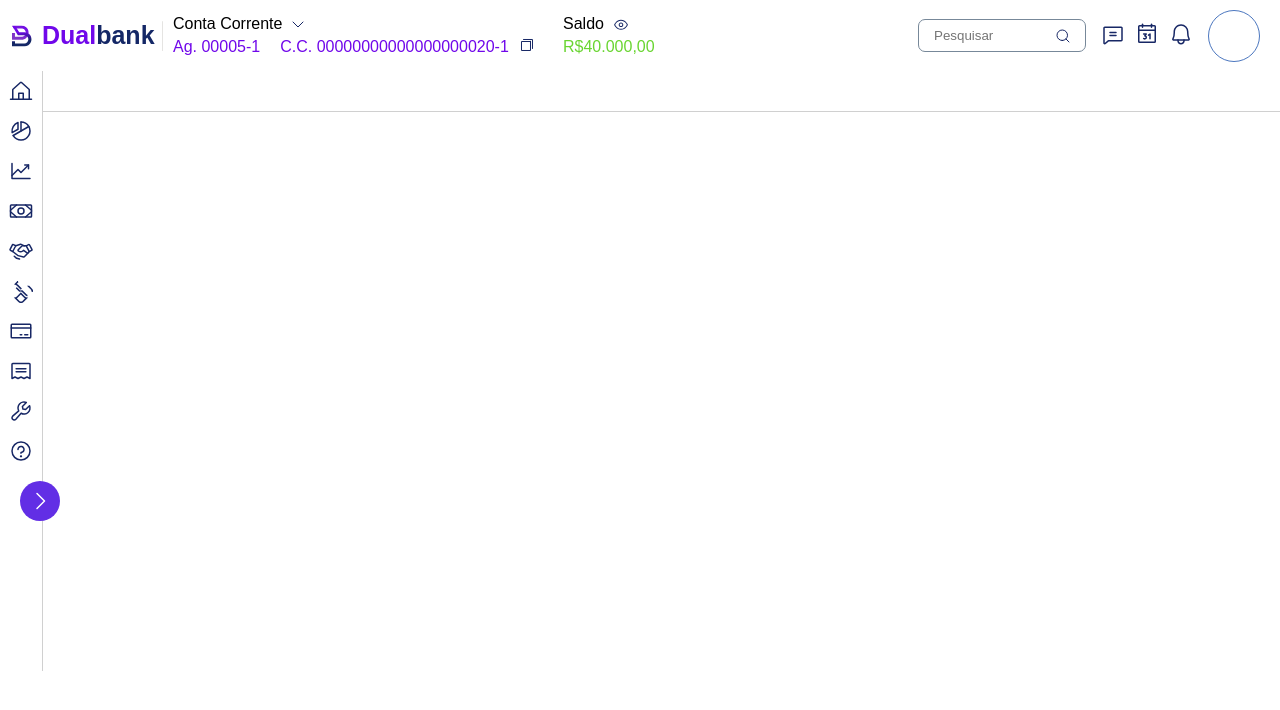
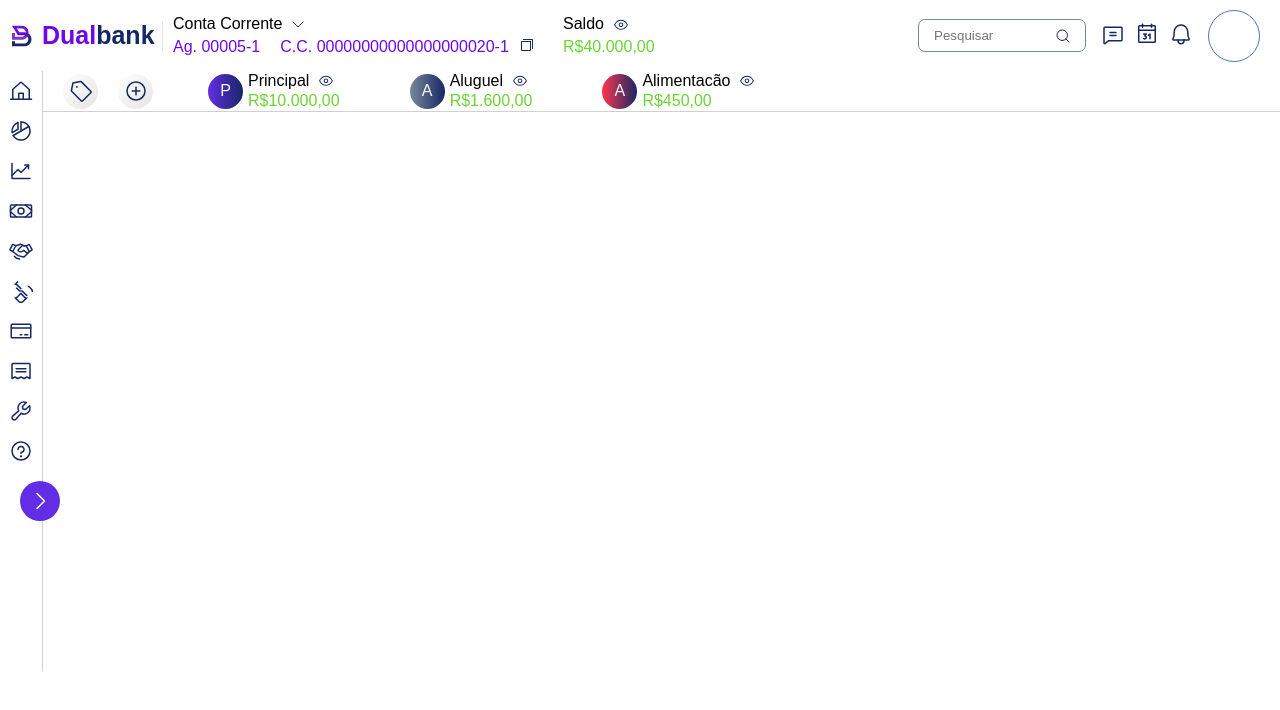
Before and after one commit to AstronautoLunar/dualbank, a Next.js app: page / in a window 1280 px wide. Shown: the top 710 px of the page. Built offline with nearby package versions, Linux system fonts and the light colour scheme.

Commit message:
Adicinado o subheader

```diff
--- a/src/components/SubHeader/index.tsx
+++ b/src/components/SubHeader/index.tsx
@@ -1,11 +1,53 @@
 import styles from './styles.module.scss';
 
-
+import { ButtonMain, ItemSubHeader } from '../UI';
 
 export default function SubHeader() {
     return (
         <div id={styles.containerSubHeader}>
-
+            <div id={styles.buttonsSubHeader}>
+                <ButtonMain src="/tag.svg"/>
+                <ButtonMain src="/PlusCircle.svg"/>
+            </div>
+            <div id={styles.divisaoMoney}>
+                <ItemSubHeader
+                    imageLetra="P"
+                    nomeTipoConta="Principal"
+                    valorConta="R$10.000,00"
+                    linearGradient={
+                        {
+                            color1: '#622EE5',
+                            color2: '#172765',
+                        }
+                    }
+                />
+                <ItemSubHeader
+                    imageLetra="A"
+                    nomeTipoConta="Aluguel"
+                    valorConta="R$1.600,00"
+                    linearGradient={
+                        {
+                            color1: '#778899',
+                            color2: '#172765',
+                        }
+                    }
+                />
+                <ItemSubHeader
+                    imageLetra="A"
+                    nomeTipoConta="Alimentacão"
+                    valorConta="R$450,00"
+                    linearGradient={
+                        {
+                            color1: '#FF354E',
+                            color2: '#172765',
+                        }
+                    }
+                />
+            </div>
         </div>
     );
 }
+
+/**
+ * imageLetra , nomeTipoConta, valorConta, linearGradient
+ */
--- a/src/components/SubHeader/styles.module.scss
+++ b/src/components/SubHeader/styles.module.scss
@@ -6,5 +6,18 @@ div#containerSubHeader {
     align-items: center;
     justify-content: flex-start;
 
+
     border-bottom: 1px solid rgba(20, 20, 20, 0.2);
+
+    div#buttonsSubHeader {
+        display: flex;
+        align-items: center;
+
+        margin: 0 10px;
+    }
+
+    div#divisaoMoney {
+        display: flex;
+        align-items: center;
+    }
 }
--- a/src/components/UI/ButtonMain/index.tsx
+++ b/src/components/UI/ButtonMain/index.tsx
@@ -1,9 +1,9 @@
 import styles from './styles.module.scss';
 
-export default function ButtonMain() {
+export default function ButtonMain({ src }) {
     return (
         <div id={styles.buttonMain}>
-            <img/>
+            <img src={src}/>
         </div>
     );
 }
--- a/src/components/UI/ButtonMain/styles.module.scss
+++ b/src/components/UI/ButtonMain/styles.module.scss
@@ -1,6 +1,15 @@
 div#buttonMain {
-    width: 30px;
-    height: 30px;
+    width: 35px;
+    height: 35px;
 
-    background-color: blue;
+    display: flex;
+    justify-content: center;
+    align-items: center;
+
+    border-radius: 35px;
+
+    margin: 0 10px;
+
+    background: linear-gradient(135deg, #FFFFFF 0%, #E5E4E2 100%);
+
 }
--- /dev/null
+++ b/src/components/UI/ItemSubHeader/index.tsx
@@ -0,0 +1,70 @@
+import styles from './styles.module.scss';
+
+import { useState } from 'react';
+
+type ItemSubHeaderType = {
+    imageLetra: string;
+    nomeTipoConta: string;
+    valorConta: string;
+    linearGradient: {
+        color1: string;
+        color2: string;
+    };
+}
+
+export default function ItemSubHeader({ imageLetra , nomeTipoConta, valorConta, linearGradient }: ItemSubHeaderType) {
+
+    let [ mostrarDinheiro, setMostrarDinheiro ] = useState(true);
+
+    function mostrarDinheiroFunc() {
+        setMostrarDinheiro(mostrarDinheiro = !mostrarDinheiro);
+    }
+
+    return (
+        <div id={styles.container}>
+
+            <div
+                style={{ background: `linear-gradient(89.96deg, ${linearGradient.color1} 0.06%, ${linearGradient.color2} 99.94%)`}}
+                id={styles.imageTipoDinheiro}>
+
+                <span>{ imageLetra }</span>
+
+            </div>
+
+            <div id={styles.barraConta}>
+
+                <div id={styles.topBarraConta}>
+                    <span>{ nomeTipoConta }</span>
+
+                    {
+                        mostrarDinheiro
+                        ?
+                        <img
+                            onClick={() => mostrarDinheiroFunc()}
+                            src="/eyeNoMark.svg"alt="mostrar"/>
+                        :
+                        <img
+                            onClick={() => mostrarDinheiroFunc()}
+                            src="/eyeMark.svg"
+                            alt="esconder"/>
+
+                    }
+                </div>
+
+                {
+                    mostrarDinheiro
+                    ?
+                    <span
+                        className={styles.moneyColor}
+                    >{ valorConta }</span>
+                    :
+                    <span
+                        className={styles.moneyColor}
+                    >R$xx.xxx.xx</span>
+                }
+
+            </div>
+
+        </div>
+    )
+}
--- /dev/null
+++ b/src/components/UI/ItemSubHeader/styles.module.scss
@@ -0,0 +1,45 @@
+div#container {
+
+    display: flex;
+
+    margin: 0 35px;
+
+    div#imageTipoDinheiro {
+        width: 35px;
+        height: 35px;
+
+        border-radius: 35px;
+
+        // background: linear-gradient(89.96deg, #622EE5 0.06%, #172765 99.94%);
+
+        color: white;
+
+        justify-content: center;
+    }
+
+    div#barraConta {
+        display: flex;
+        flex-direction: column;
+        align-items: flex-start;
+        justify-content: center;
+
+        margin-left: 5px;
+
+        div#topBarraConta {
+            margin-bottom: 2.5px;
+
+            img {
+                margin-left: 10px;
+            }
+        }
+
+        span.moneyColor {
+            color: var(--green);
+        }
+    }
+}
+
+div#container, div#imageTipoDinheiro, div#imageTipoDinheiro, div#topBarraConta {
+    display: flex;
+    align-items: center;
+}
--- a/src/components/UI/index.tsx
+++ b/src/components/UI/index.tsx
@@ -10,6 +10,8 @@ import LinkNav from './LinkNav';
 import BotaoNav from './BotaoNav';
 import ColumnItemNav from './ColumnItemNav';
 import NavDetailsIcon from './NavDetailsIcon';
+import ButtonMain from './ButtonMain';
+import ItemSubHeader from './ItemSubHeader';
 
 export {
     Details,
@@ -24,4 +26,6 @@ export {
     BotaoNav,
     ColumnItemNav,
     NavDetailsIcon,
+    ButtonMain,
+    ItemSubHeader,
 };
```
Also changed, not shown: public/PlusCircle.svg (added), public/Tag.svg (added).
